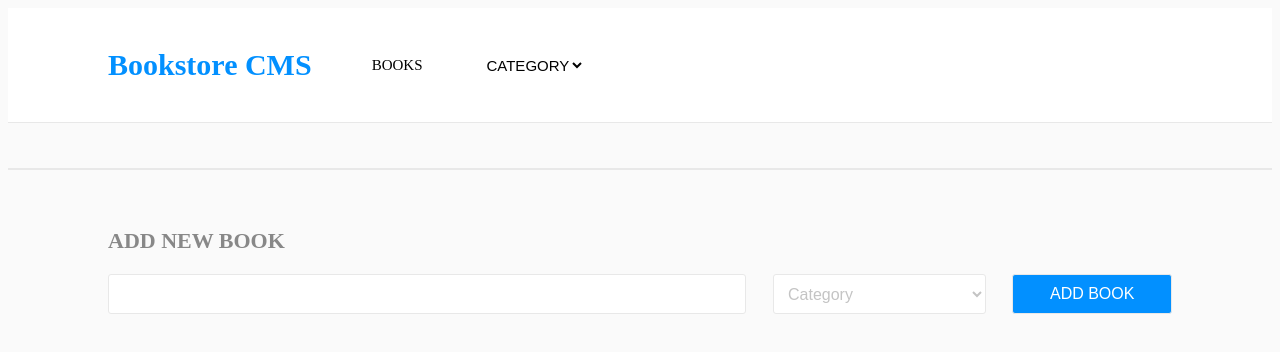
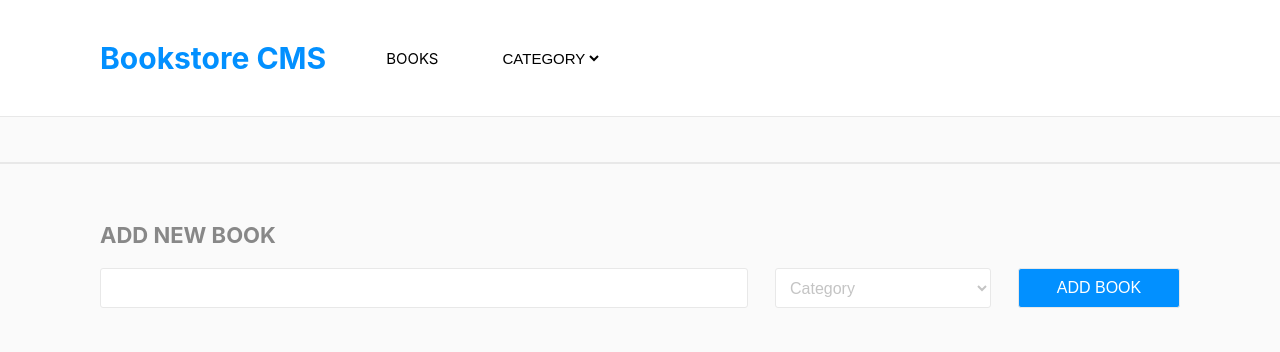
Before and after one commit to maosan132/Magic-bookstore, a React (Create React App) app: page / in a window 1280 px wide. Shown: the top 352 px of the page. Built offline with nearby package versions, Linux system fonts and the light colour scheme.

Commit message:
change font-family to html documetn

```diff
--- a/src/styles/index.css
+++ b/src/styles/index.css
@@ -19,6 +19,21 @@
 }
 
 body {
+  -webkit-font-smoothing: antialiased;
+  -moz-osx-font-smoothing: grayscale;
+  font-family:
+    -apple-system,
+    BlinkMacSystemFont,
+    'Segoe UI',
+    'Roboto',
+    'Oxygen',
+    'Ubuntu',
+    'Cantarell',
+    'Fira Sans',
+    'Droid Sans',
+    'Helvetica Neue',
+    sans-serif;
+  margin: 0;
   background-color: var(--greywhite-color);
   min-height: 100vh;
 }
```
